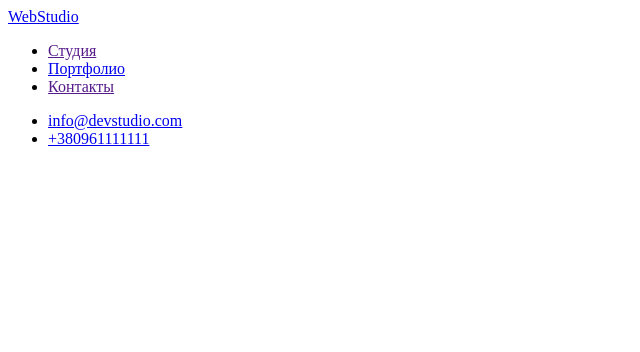
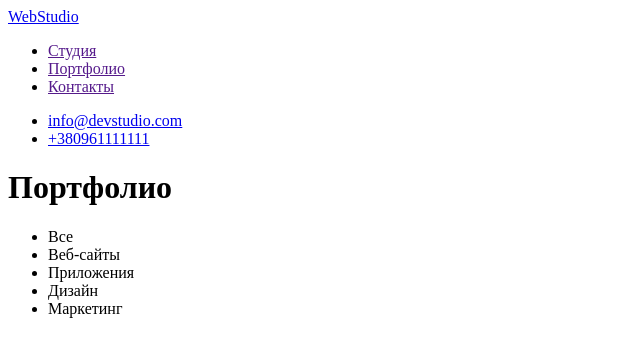
Before and after one commit to IrynaKR-1/goit-markup-hw-02, a plain HTML site: page portfolio.html in a window 1280 px wide. Shown: the whole page, without its empty margins (0-640 px from the left). Drawn offline with Linux system fonts and the light colour scheme.

Commit message:
ul-portfolio

```diff
--- a/portfolio.html
+++ b/portfolio.html
@@ -12,7 +12,7 @@
         <a href="./index.html">WebStudio</a>
         <ul>
           <li><a href="">Студия</a></li>
-          <li><a href="index.html">Портфолио</a></li>
+          <li><a href="">Портфолио</a></li>
           <li><a href="">Контакты</a></li>
         </ul>
         <ul>
@@ -21,5 +21,15 @@
         </ul>
       </nav>
     </header>
+    <main>
+      <h1>Портфолио</h1>
+      <ul>
+        <li>Все</li>
+        <li>Веб-сайты</li>
+        <li>Приложения</li>
+        <li>Дизайн</li>
+        <li>Маркетинг</li>
+      </ul>
+    </main>
   </body>
 </html>
```
